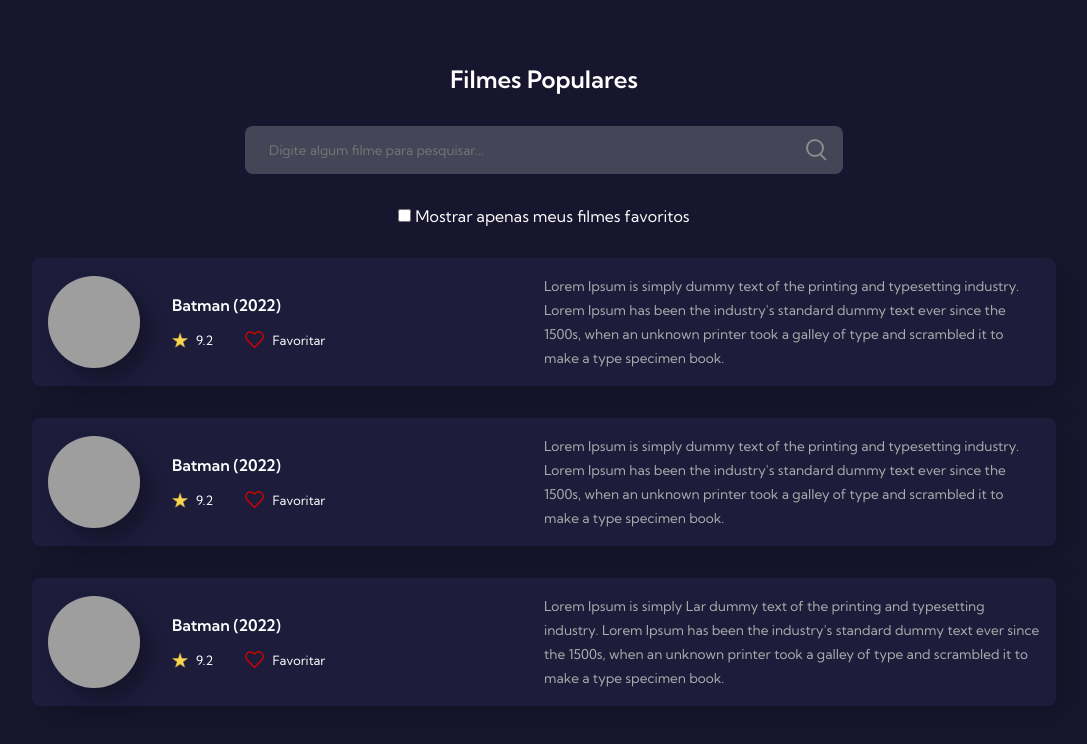
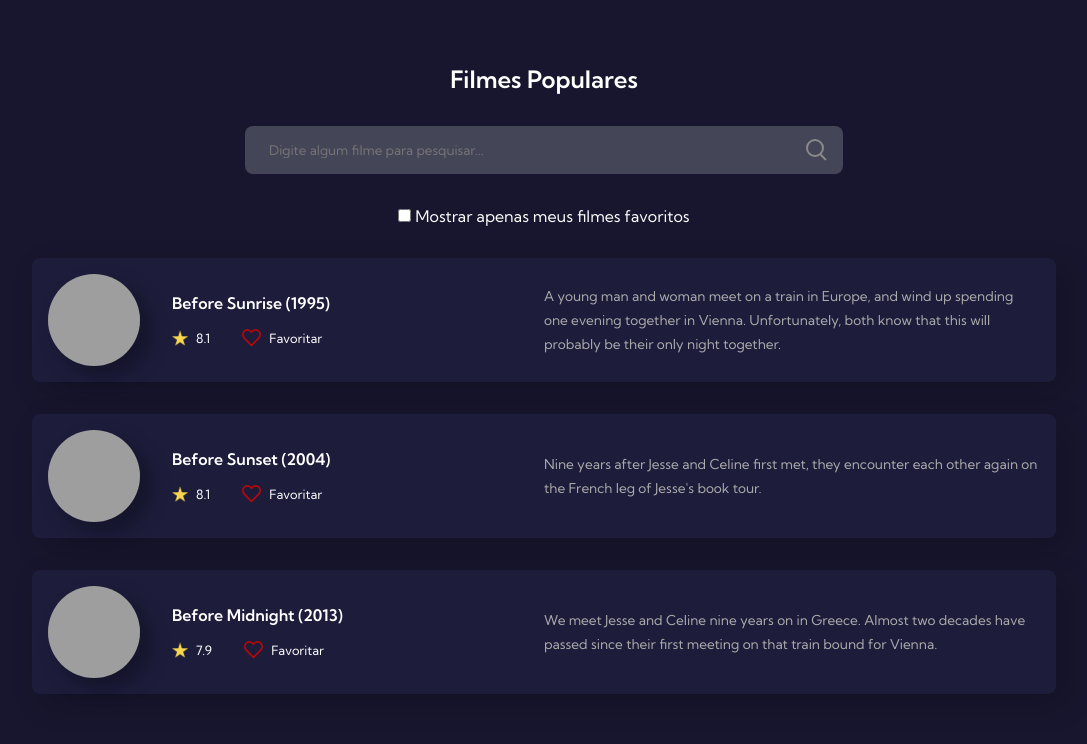
Before and after one commit to willianwda/7days-of-code-github, a plain HTML site: page index.html in a window 1280 px wide. Shown: the whole page, without its empty margins (96-1183 px from the left). Drawn offline with Linux system fonts and the light colour scheme; grey boxes are pictures that could not be loaded.

Commit message:
Alterando informações dos filmes

```diff
--- a/index.html
+++ b/index.html
@@ -25,14 +25,14 @@
       <div class="movie">
         <div class="movie-informations">
           <div class="movie-image">
-            <img src="https://img.elo7.com.br/product/original/3FBA809/big-poster-filme-batman-2022-90x60-cm-lo002-poster-batman.jpg" alt="Batman (2022)"/>
+            <img src="https://m.media-amazon.com/images/I/51pYKKx0tnL._AC_.jpg" alt="Before Sunrise poster (1995)"/>
           </div>
           <div class="movie-text">
-            <h4>Batman (2022)</h4>
+            <h4>Before Sunrise (1995)</h4>
             <div class="rating-favorites">
               <div class="rating">
                 <img src="images/star.png" alt="Star Icon"/>
-                <span>9.2</span>
+                <span>8.1</span>
               </div>
               <div class="favorite">
                 <img src="images/heart.svg" alt="Star Icon"/>
@@ -42,21 +42,21 @@
           </div>
         </div>
         <div class="movie-description">
-          <span>Lorem Ipsum is simply dummy text of the printing and typesetting industry. Lorem Ipsum has been the industry's standard dummy text ever since the 1500s, when an unknown printer took a galley of type and scrambled it to make a type specimen book.</span>
+          <span>A young man and woman meet on a train in Europe, and wind up spending one evening together in Vienna. Unfortunately, both know that this will probably be their only night together.</span>
         </div>
       </div>
 
       <div class="movie">
         <div class="movie-informations">
           <div class="movie-image">
-            <img src="https://img.elo7.com.br/product/original/3FBA809/big-poster-filme-batman-2022-90x60-cm-lo002-poster-batman.jpg" alt="Batman (2022)"/>
+            <img src="https://m.media-amazon.com/images/I/41IBmq-jrrL._AC_.jpg" alt="Before Sunset movie poster (2004)"/>
           </div>
           <div class="movie-text">
-            <h4>Batman (2022)</h4>
+            <h4>Before Sunset (2004)</h4>
             <div class="rating-favorites">
               <div class="rating">
                 <img src="images/star.png" alt="Star Icon"/>
-                <span>9.2</span>
+                <span>8.1</span>
               </div>
               <div class="favorite">
                 <img src="images/heart.svg" alt="Star Icon"/>
@@ -66,21 +66,21 @@
           </div>
         </div>
         <div class="movie-description">
-          <span>Lorem Ipsum is simply dummy text of the printing and typesetting industry. Lorem Ipsum has been the industry's standard dummy text ever since the 1500s, when an unknown printer took a galley of type and scrambled it to make a type specimen book.</span>
+          <span>Nine years after Jesse and Celine first met, they encounter each other again on the French leg of Jesse's book tour.</span>
         </div>
       </div>
 
       <div class="movie">
         <div class="movie-informations">
           <div class="movie-image">
-            <img src="https://img.elo7.com.br/product/original/3FBA809/big-poster-filme-batman-2022-90x60-cm-lo002-poster-batman.jpg" alt="Batman (2022)"/>
+            <img src="https://m.media-amazon.com/images/I/51HzKW8S7DL._AC_.jpg" alt="Before Midnight movie poster (2013)"/>
           </div>
           <div class="movie-text">
-            <h4>Batman (2022)</h4>
+            <h4>Before Midnight (2013)</h4>
             <div class="rating-favorites">
               <div class="rating">
                 <img src="images/star.png" alt="Star Icon"/>
-                <span>9.2</span>
+                <span>7.9</span>
               </div>
               <div class="favorite">
                 <img src="images/heart.svg" alt="Star Icon"/>
@@ -90,7 +90,7 @@
           </div>
         </div>
         <div class="movie-description">
-          <span>Lorem Ipsum is simply Lar dummy text of the printing and typesetting industry. Lorem Ipsum has been the industry's standard dummy text ever since the 1500s, when an unknown printer took a galley of type and scrambled it to make a type specimen book.</span>
+          <span>We meet Jesse and Celine nine years on in Greece. Almost two decades have passed since their first meeting on that train bound for Vienna.</span>
         </div>
       </div>
     </div>
```
